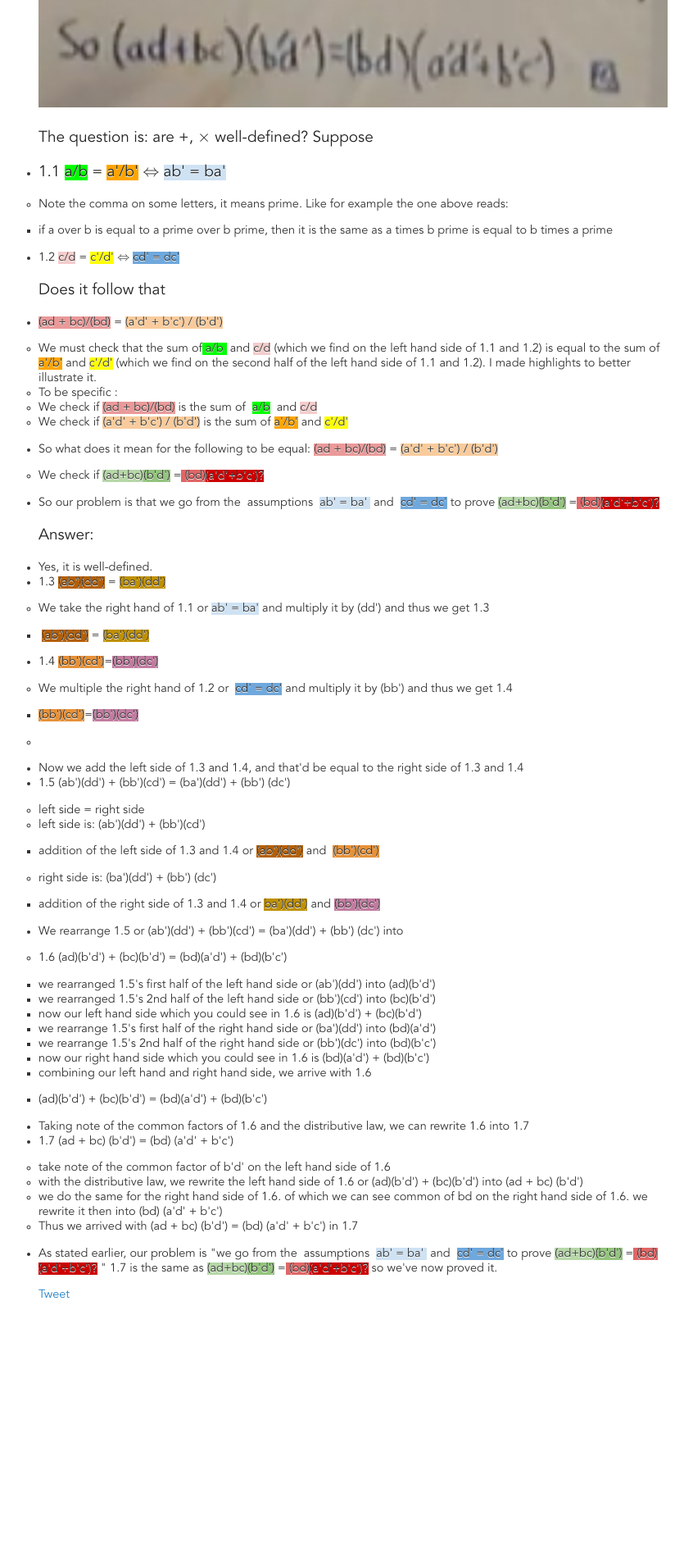
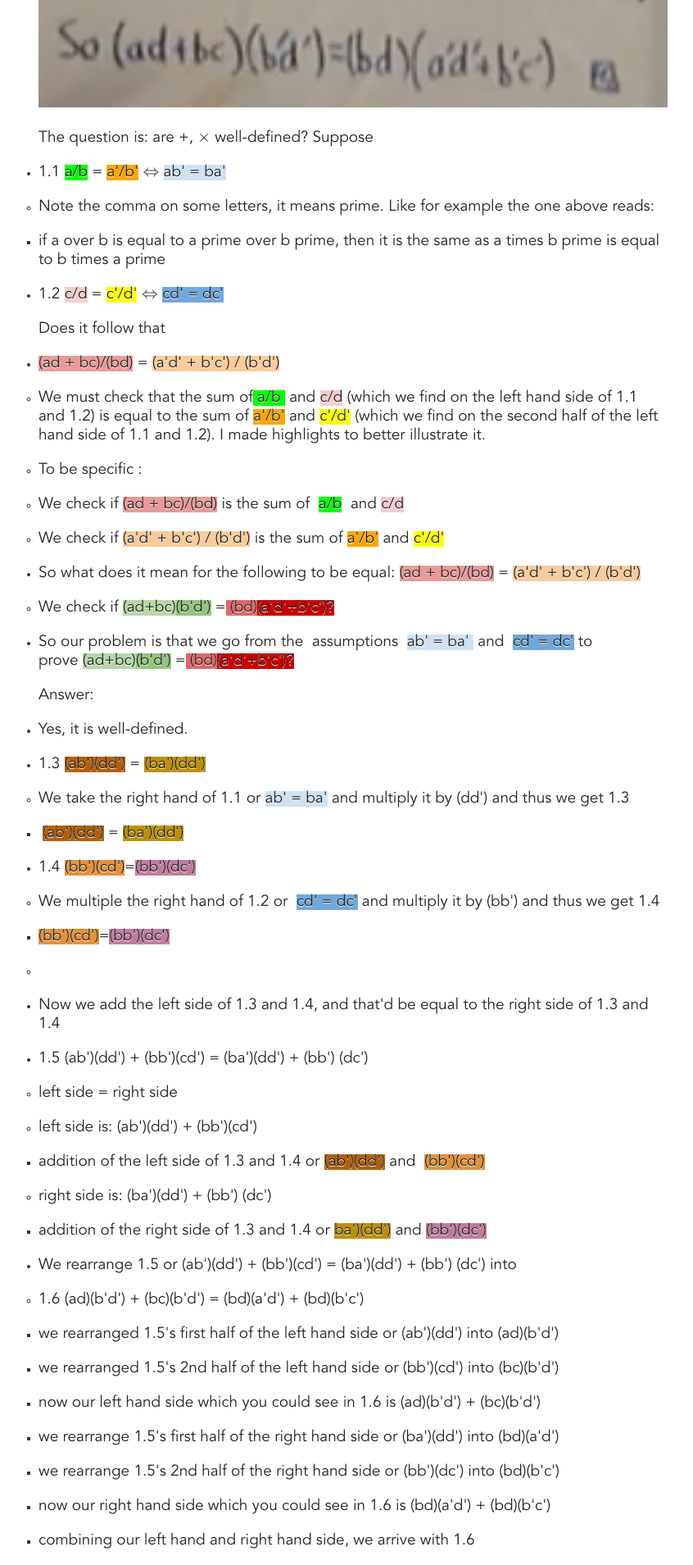
Before and after one commit to jpamata/jpamata.github.io, a Jekyll site: the page built from _posts/2021-01-26-mf-010.md, in a window 1280 px wide. Shown: the part 3883-5792 px from the top of the page at 82% size, without its empty margins (209-1055 px from the left). Built offline with Jekyll 4.4.1, drawn with Linux system fonts in a browser that asks for light colours; formulas are drawn with MathJax 3; comment, search, counter and statistics services are not loaded; before the commit the page ends 5472 px from its top, so only the background shows below that.

Commit message:
Update 2021-01-26-mf-010.md

```diff
--- a/_posts/2021-01-26-mf-010.md
+++ b/_posts/2021-01-26-mf-010.md
@@ -93,83 +93,83 @@
 <ul>
   <li><p>1.1 <span style="background-color: lime;">a/b</span> = <span style="background-color: orange;">a'/b'</span> \(\Leftrightarrow\) <span style="background-color: #cfe2f3;">ab' = ba'</span></p></li>
   <ul>
-    <li>Note the comma on some letters, it means prime. Like for example the one above reads:</li>
+    <li><p>Note the comma on some letters, it means prime. Like for example the one above reads:</p></li>
     <ul>
-      <li>if a over b is equal to a prime over b prime, then it is the same as a times b prime is equal to b times a prime</li>
+      <li><p>if a over b is equal to a prime over b prime, then it is the same as a times b prime is equal to b times a prime</p></li>
     </ul>
   </ul>
-  <li>1.2 <span style="background-color: #f4cccc;">c/d</span> = <span style="background-color: yellow;">c'/d'</span> \(\Leftrightarrow\) <span style="background-color: #6fa8dc;">cd' = dc'</span></li>
+  <li><p>1.2 <span style="background-color: #f4cccc;">c/d</span> = <span style="background-color: yellow;">c'/d'</span> \(\Leftrightarrow\) <span style="background-color: #6fa8dc;">cd' = dc'</span></p></li>
 </ul>
 
 <p>Does it follow that</p>
 
 <ul>
-  <li><span style="background-color: #ea9999;">(ad + bc)/(bd)</span> = <span style="background-color: #f9cb9c;">(a'd' + b'c') / (b'd')</span></li>
+  <li><p><span style="background-color: #ea9999;">(ad + bc)/(bd)</span> = <span style="background-color: #f9cb9c;">(a'd' + b'c') / (b'd')</span></p></li>
   <ul>
-    <li>We must check that the sum of<span style="background-color: lime;"> a/b&nbsp;</span> and <span style="background-color: #f4cccc;">c/d</span> (which we find on the left hand side of 1.1 and 1.2) is equal to the sum of <span style="background-color: orange;">a'/b'</span>&nbsp;and <span style="background-color: yellow;">c'/d'</span> (which we find on the second half of the left hand side of 1.1 and 1.2). I made highlights to better illustrate it.</li>
-    <li>To be specific :</li>
-    <li>We check if <span style="background-color: #ea9999;">(ad + bc)/(bd)</span> is the sum of&nbsp;&nbsp;<span style="background-color: lime;">a/b</span>&nbsp;&nbsp;and&nbsp;<span style="background-color: #f4cccc;">c/d</span></li>
-    <li>We check if <span style="background-color: #f9cb9c;">(a'd' + b'c') / (b'd')</span>&nbsp;is the sum of&nbsp;<span style="background-color: orange;">a'/b'</span>&nbsp;and&nbsp;<span style="background-color: yellow;">c'/d'</span></li>
+    <li><p>We must check that the sum of<span style="background-color: lime;"> a/b&nbsp;</span> and <span style="background-color: #f4cccc;">c/d</span> (which we find on the left hand side of 1.1 and 1.2) is equal to the sum of <span style="background-color: orange;">a'/b'</span>&nbsp;and <span style="background-color: yellow;">c'/d'</span> (which we find on the second half of the left hand side of 1.1 and 1.2). I made highlights to better illustrate it.</p></li>
+    <li><p>To be specific :</p></li>
+    <li><p>We check if <span style="background-color: #ea9999;">(ad + bc)/(bd)</span> is the sum of&nbsp;&nbsp;<span style="background-color: lime;">a/b</span>&nbsp;&nbsp;and&nbsp;<span style="background-color: #f4cccc;">c/d</span></p></li>
+    <li><p>We check if <span style="background-color: #f9cb9c;">(a'd' + b'c') / (b'd')</span>&nbsp;is the sum of&nbsp;<span style="background-color: orange;">a'/b'</span>&nbsp;and&nbsp;<span style="background-color: yellow;">c'/d'</span></p></li>
   </ul>
-  <li>So what does it mean for the following to be equal:&nbsp;<span style="background-color: #ea9999;">(ad + bc)/(bd)</span>&nbsp;=&nbsp;<span style="background-color: #f9cb9c;">(a'd' + b'c') / (b'd')</span></li>
+  <li><p>So what does it mean for the following to be equal:&nbsp;<span style="background-color: #ea9999;">(ad + bc)/(bd)</span>&nbsp;=&nbsp;<span style="background-color: #f9cb9c;">(a'd' + b'c') / (b'd')</span></p></li>
   <ul>
-    <li>We check if <span style="background-color: #b6d7a8;">(ad+bc)</span><span style="background-color: #93c47d;">(b'd')</span> =<span style="background-color: #e06666;"> (bd)</span><span style="background-color: #cc0000;">(a'd'+b'c')?</span></li>
+    <li><p>We check if <span style="background-color: #b6d7a8;">(ad+bc)</span><span style="background-color: #93c47d;">(b'd')</span> =<span style="background-color: #e06666;"> (bd)</span><span style="background-color: #cc0000;">(a'd'+b'c')?</span></p></li>
   </ul>
-  <li>So our problem is that we go from the&nbsp; assumptions&nbsp;&nbsp;<span style="background-color: #cfe2f3;">ab' = ba' </span>&nbsp;and&nbsp;&nbsp;<span style="background-color: #6fa8dc;">cd' = dc'</span>&nbsp;to prove&nbsp;<span style="background-color: #b6d7a8;">(ad+bc)</span><span style="background-color: #93c47d;">(b'd')</span>&nbsp;=<span style="background-color: #e06666;">&nbsp;(bd)</span><span style="background-color: #cc0000;">(a'd'+b'c')?</span></li>
+  <li><p>So our problem is that we go from the&nbsp; assumptions&nbsp;&nbsp;<span style="background-color: #cfe2f3;">ab' = ba' </span>&nbsp;and&nbsp;&nbsp;<span style="background-color: #6fa8dc;">cd' = dc'</span>&nbsp;to prove&nbsp;<span style="background-color: #b6d7a8;">(ad+bc)</span><span style="background-color: #93c47d;">(b'd')</span>&nbsp;=<span style="background-color: #e06666;">&nbsp;(bd)</span><span style="background-color: #cc0000;">(a'd'+b'c')?</span></p></li>
 </ul>
 
 <p>Answer:</p>
 
 <ul>
-  <li>Yes, it is well-defined.</li>
-  <li>1.3 <span style="background-color: #b45f06;">(ab')(dd')</span> = <span style="background-color: #bf9000;">(ba')(dd')</span></li>
+  <li><p>Yes, it is well-defined.</p></li>
+  <li><p>1.3 <span style="background-color: #b45f06;">(ab')(dd')</span> = <span style="background-color: #bf9000;">(ba')(dd')</span></p></li>
   <ul>
-    <li>We take the right hand of 1.1 or&nbsp;<span style="background-color: #cfe2f3;">ab' = ba'</span>&nbsp;and multiply it by (dd') and thus we get 1.3</li>
+    <li><p>We take the right hand of 1.1 or&nbsp;<span style="background-color: #cfe2f3;">ab' = ba'</span>&nbsp;and multiply it by (dd') and thus we get 1.3</p></li>
     <ul>
-      <li>&nbsp;<span style="background-color: #b45f06;">(ab')(dd')</span>&nbsp;=&nbsp;<span style="background-color: #bf9000;">(ba')(dd')</span></li>
+      <li><p>&nbsp;<span style="background-color: #b45f06;">(ab')(dd')</span>&nbsp;=&nbsp;<span style="background-color: #bf9000;">(ba')(dd')</span></p></li>
     </ul>
   </ul>
-  <li>1.4 <span style="background-color: #e69138;">(bb')(cd')</span>=<span style="background-color: #c27ba0;">(bb')(dc')</span></li>
+  <li><p>1.4 <span style="background-color: #e69138;">(bb')(cd')</span>=<span style="background-color: #c27ba0;">(bb')(dc')</span></p></li>
   <ul>
-    <li>We multiple the right hand of 1.2 or&nbsp;&nbsp;<span style="background-color: #6fa8dc;">cd' = dc'</span>&nbsp;and multiply it by (bb') and thus we get 1.4&nbsp;</li>
+    <li><p>We multiple the right hand of 1.2 or&nbsp;&nbsp;<span style="background-color: #6fa8dc;">cd' = dc'</span>&nbsp;and multiply it by (bb') and thus we get 1.4&nbsp;</p></li>
     <ul>
-      <li><span style="background-color: #e69138;">(bb')(cd')</span>=<span style="background-color: #c27ba0;">(bb')(dc')</span></li>
+      <li><p><span style="background-color: #e69138;">(bb')(cd')</span>=<span style="background-color: #c27ba0;">(bb')(dc')</span></p></li>
     </ul>
-    <li>
+    <li><p>
       <br />
-    </li>
+    </p></li>
   </ul>
-  <li>Now we add the left side of 1.3 and 1.4, and that'd be equal to the right side of 1.3 and 1.4</li><li>1.5 (ab')(dd') + (bb')(cd') = (ba')(dd') + (bb') (dc')</li>
+  <li><p>Now we add the left side of 1.3 and 1.4, and that'd be equal to the right side of 1.3 and 1.4</p></li><li><p>1.5 (ab')(dd') + (bb')(cd') = (ba')(dd') + (bb') (dc')</p></li>
   <ul>
-    <li>left side = right side</li>
-    <li>left side is:&nbsp;(ab')(dd') + (bb')(cd')</li>
+    <li><p>left side = right side</p></li>
+    <li><p>left side is:&nbsp;(ab')(dd') + (bb')(cd')</p></li>
     <ul>
-      <li>addition of the left side of 1.3 and 1.4 or&nbsp;<span style="background-color: #b45f06;">(ab')(dd')</span>&nbsp;and&nbsp;&nbsp;<span style="background-color: #e69138;">(bb')(cd')</span></li>
+      <li><p>addition of the left side of 1.3 and 1.4 or&nbsp;<span style="background-color: #b45f06;">(ab')(dd')</span>&nbsp;and&nbsp;&nbsp;<span style="background-color: #e69138;">(bb')(cd')</span></p></li>
     </ul>
-    <li>right side is: (ba')(dd') + (bb') (dc')</li><ul><li>addition of the right side of 1.3 and 1.4 or&nbsp;<span style="background-color: #bf9000;">ba')(dd')</span>&nbsp;and&nbsp;<span style="background-color: #c27ba0;">(bb')(dc')</span>&nbsp;&nbsp;</li>
+    <li><p>right side is: (ba')(dd') + (bb') (dc')</p></li><ul><li><p>addition of the right side of 1.3 and 1.4 or&nbsp;<span style="background-color: #bf9000;">ba')(dd')</span>&nbsp;and&nbsp;<span style="background-color: #c27ba0;">(bb')(dc')</span>&nbsp;&nbsp;</p></li>
     </ul>
   </ul>
-  <li>We rearrange 1.5 or (ab')(dd') + (bb')(cd') = (ba')(dd') + (bb') (dc') into</li><ul><li>1.6 (ad)(b'd') + (bc)(b'd') = (bd)(a'd') + (bd)(b'c')</li>
+  <li><p>We rearrange 1.5 or (ab')(dd') + (bb')(cd') = (ba')(dd') + (bb') (dc') into</p></li><ul><li><p>1.6 (ad)(b'd') + (bc)(b'd') = (bd)(a'd') + (bd)(b'c')</p></li>
   <ul>
-    <li>we rearranged 1.5's first half of the left hand side or (ab')(dd') into (ad)(b'd')</li>
-    <li>we rearranged 1.5's 2nd half of the left hand side or (bb')(cd') into (bc)(b'd')</li>
-    <li>now our left hand side which you could see in 1.6 is (ad)(b'd') + (bc)(b'd')&nbsp;</li>
-    <li>we rearrange 1.5's first half of the right hand side or (ba')(dd') into (bd)(a'd')</li>
-    <li>we rearrange 1.5's 2nd half of the right hand side or (bb')(dc') into (bd)(b'c')</li>
-    <li>now our right hand side which you could see in 1.6 is (bd)(a'd') + (bd)(b'c')</li>
-    <li>combining our left hand and right hand side, we arrive with 1.6</li>
+    <li><p>we rearranged 1.5's first half of the left hand side or (ab')(dd') into (ad)(b'd')</p></li>
+    <li><p>we rearranged 1.5's 2nd half of the left hand side or (bb')(cd') into (bc)(b'd')</p></li>
+    <li><p>now our left hand side which you could see in 1.6 is (ad)(b'd') + (bc)(b'd')&nbsp;</p></li>
+    <li><p>we rearrange 1.5's first half of the right hand side or (ba')(dd') into (bd)(a'd')</p></li>
+    <li><p>we rearrange 1.5's 2nd half of the right hand side or (bb')(dc') into (bd)(b'c')</p></li>
+    <li><p>now our right hand side which you could see in 1.6 is (bd)(a'd') + (bd)(b'c')</p></li>
+    <li><p>combining our left hand and right hand side, we arrive with 1.6</p></li>
     <ul>
-      <li>(ad)(b'd') + (bc)(b'd') = (bd)(a'd') + (bd)(b'c')</li>
+      <li><p>(ad)(b'd') + (bc)(b'd') = (bd)(a'd') + (bd)(b'c')</p></li>
     </ul>
   </ul>
   </ul>
-  <li>Taking note of the common factors of 1.6 and the distributive law, we can rewrite 1.6 into 1.7</li>
-  <li>1.7 (ad + bc) (b'd') = (bd) (a'd' + b'c')</li>
+  <li><p>Taking note of the common factors of 1.6 and the distributive law, we can rewrite 1.6 into 1.7</p></li>
+  <li><p>1.7 (ad + bc) (b'd') = (bd) (a'd' + b'c')</p></li>
   <ul>
-    <li>take note of the common factor of b'd' on the left hand side of 1.6</li>
-    <li>with the distributive law, we rewrite the left hand side of 1.6 or (ad)(b'd') + (bc)(b'd') into (ad + bc) (b'd')</li>
-    <li>we do the same for the right hand side of 1.6. of which we can see common of bd on the right hand side of 1.6. we rewrite it then into (bd) (a'd' + b'c')</li>
-    <li>Thus we arrived with (ad + bc) (b'd') = (bd) (a'd' + b'c') in 1.7</li>
+    <li><p>take note of the common factor of b'd' on the left hand side of 1.6</p></li>
+    <li><p>with the distributive law, we rewrite the left hand side of 1.6 or (ad)(b'd') + (bc)(b'd') into (ad + bc) (b'd')</p></li>
+    <li><p>we do the same for the right hand side of 1.6. of which we can see common of bd on the right hand side of 1.6. we rewrite it then into (bd) (a'd' + b'c')</p></li>
+    <li><p>Thus we arrived with (ad + bc) (b'd') = (bd) (a'd' + b'c') in 1.7</p></li>
   </ul>
-  <li>As stated earlier, our problem is "we go from the&nbsp; assumptions&nbsp;&nbsp;<span style="background-color: #cfe2f3;">ab' = ba'&nbsp;</span>&nbsp;and&nbsp;&nbsp;<span style="background-color: #6fa8dc;">cd' = dc'</span>&nbsp;to prove&nbsp;<span style="background-color: #b6d7a8;">(ad+bc)</span><span style="background-color: #93c47d;">(b'd')</span>&nbsp;=<span style="background-color: #e06666;">&nbsp;(bd)</span><span style="background-color: #cc0000;">(a'd'+b'c')?</span>&nbsp;" 1.7 is the same as&nbsp;<span style="background-color: #b6d7a8;">(ad+bc)</span><span style="background-color: #93c47d;">(b'd')</span>&nbsp;=<span style="background-color: #e06666;">&nbsp;(bd)</span><span style="background-color: #cc0000;">(a'd'+b'c')?</span>&nbsp;so we've now proved it.</li>
+  <li><p>As stated earlier, our problem is "we go from the&nbsp; assumptions&nbsp;&nbsp;<span style="background-color: #cfe2f3;">ab' = ba'&nbsp;</span>&nbsp;and&nbsp;&nbsp;<span style="background-color: #6fa8dc;">cd' = dc'</span>&nbsp;to prove&nbsp;<span style="background-color: #b6d7a8;">(ad+bc)</span><span style="background-color: #93c47d;">(b'd')</span>&nbsp;=<span style="background-color: #e06666;">&nbsp;(bd)</span><span style="background-color: #cc0000;">(a'd'+b'c')?</span>&nbsp;" 1.7 is the same as&nbsp;<span style="background-color: #b6d7a8;">(ad+bc)</span><span style="background-color: #93c47d;">(b'd')</span>&nbsp;=<span style="background-color: #e06666;">&nbsp;(bd)</span><span style="background-color: #cc0000;">(a'd'+b'c')?</span>&nbsp;so we've now proved it.</p></li>
 </ul>
```
